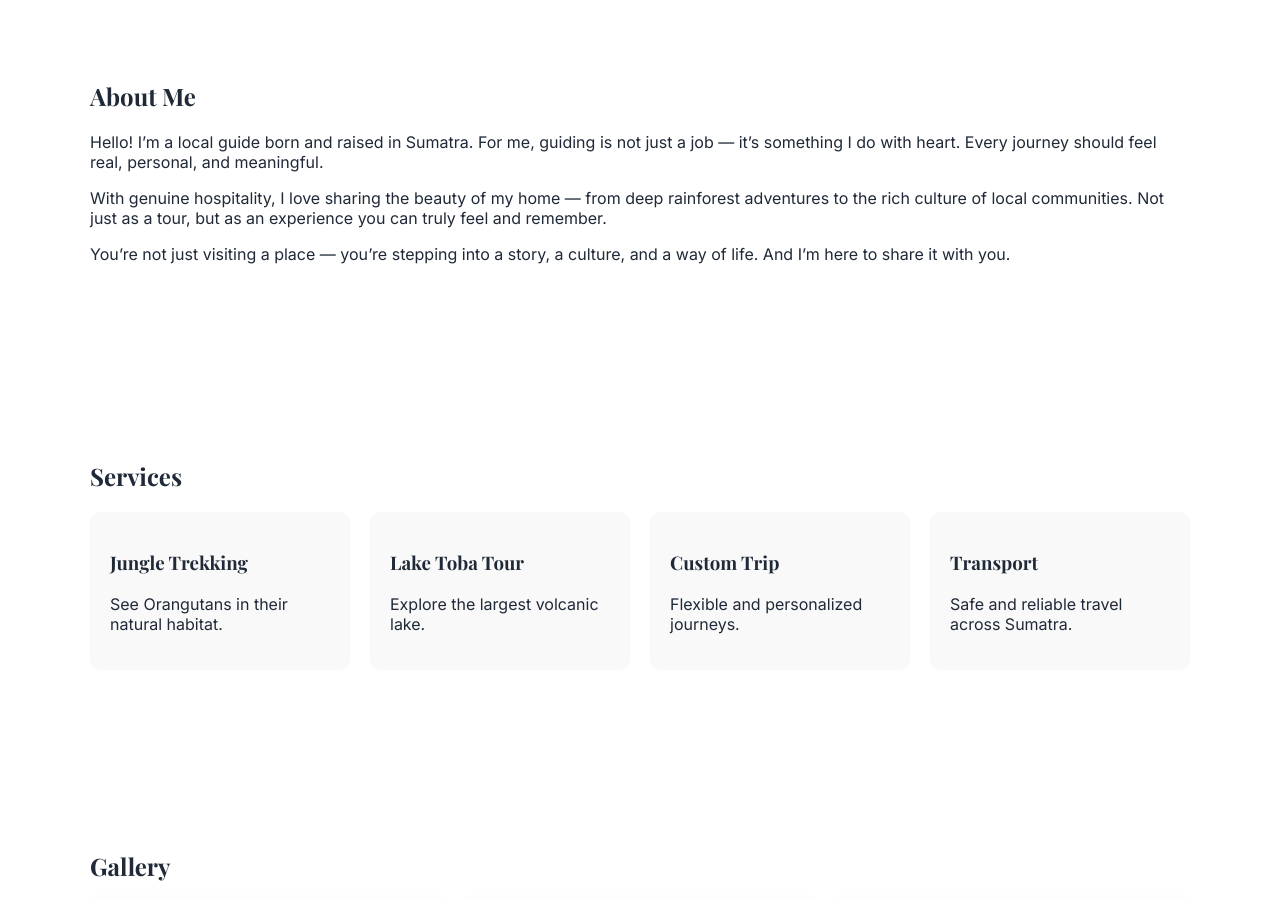
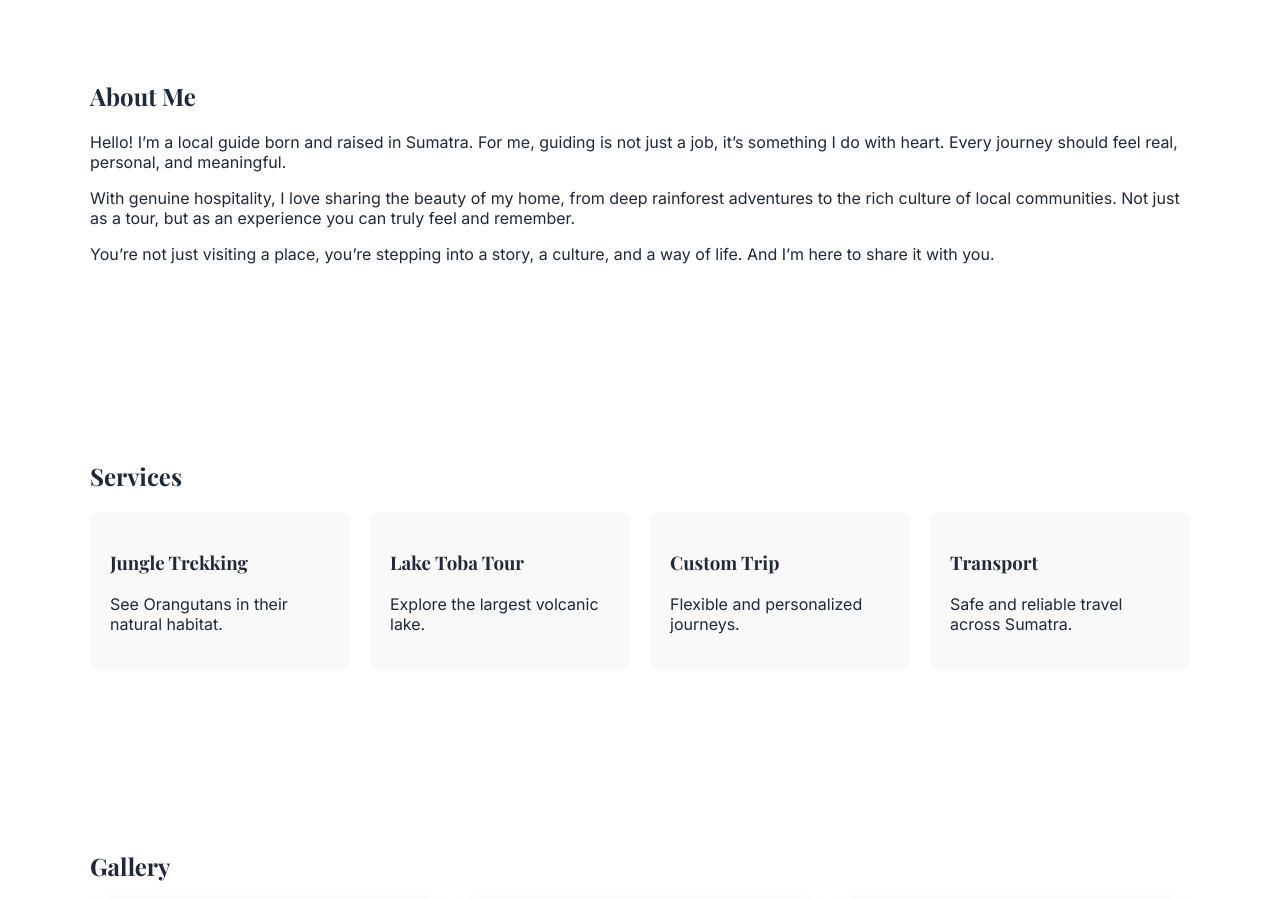
Before and after one commit to alwinhsb/testing, a plain HTML site: page index.html in a window 1280 px wide. Shown: the part 980-1879 px from the top of the page. Drawn offline with nearby package versions, Linux system fonts and the light colour scheme; grey boxes are pictures that could not be loaded.

Commit message:
Update index.html

```diff
--- a/index.html
+++ b/index.html
@@ -67,17 +67,17 @@ footer{text-align:center;padding:20px;background:#111;color:white;}
 <section>
 <h2>About Me</h2>
 <p>
-Hello! I’m a local guide born and raised in Sumatra. For me, guiding is not just a job — it’s something I do with heart.
+Hello! I’m a local guide born and raised in Sumatra. For me, guiding is not just a job, it’s something I do with heart.
 Every journey should feel real, personal, and meaningful.
 </p>
 
 <p>
-With genuine hospitality, I love sharing the beauty of my home — from deep rainforest adventures to the rich culture of local communities.
+With genuine hospitality, I love sharing the beauty of my home, from deep rainforest adventures to the rich culture of local communities.
 Not just as a tour, but as an experience you can truly feel and remember.
 </p>
 
 <p>
-You’re not just visiting a place — you’re stepping into a story, a culture, and a way of life.
+You’re not just visiting a place, you’re stepping into a story, a culture, and a way of life.
 And I’m here to share it with you.
 </p>
 </section>
```
